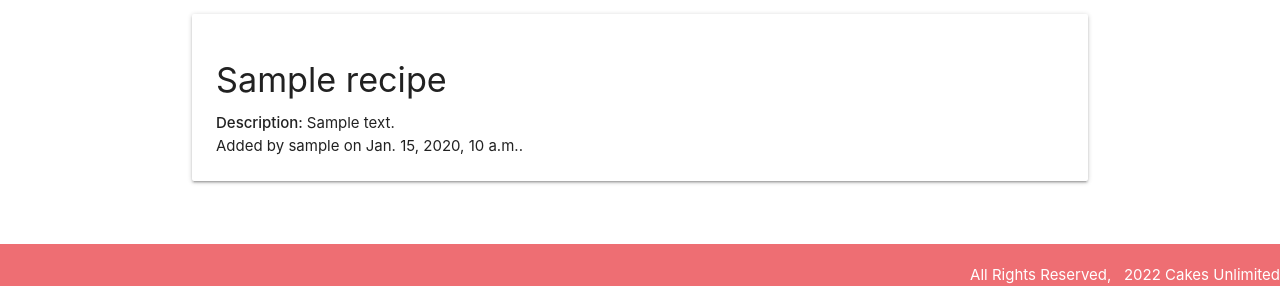
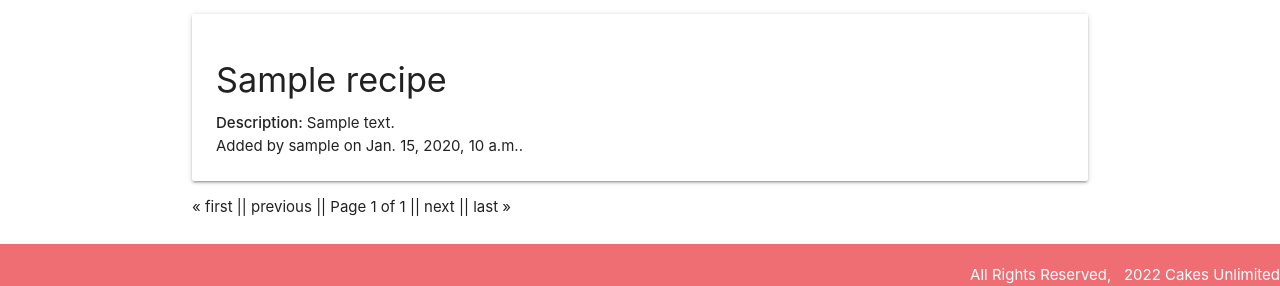
Before and after one commit to C-T-Ailey/Project-3-Cake-Recipe-Site, a Django app: page /cakes/1 in a window 1280 px wide. Shown: the part 514-800 px from the top of the page. Run offline with Django 4.2, Linux system fonts and the light colour scheme; tables that the repository leaves empty hold one stand-in row (values such as "Sample post").

Commit message:
added pagination for Recipe objects in assigned Cake object details page, updated cake_detail template with pagination

```diff
--- a/cakeproject/main_app/templates/main_app/cake_detail.html
+++ b/cakeproject/main_app/templates/main_app/cake_detail.html
@@ -45,7 +45,7 @@
 
 {% if cake.recipe_set.all %}
 
-    {% for recipe in cake.recipe_set.all %}
+    {% for recipe in page_obj %}
         <div class="card">
             <div class="card-content">
                 <h4>
@@ -63,6 +63,34 @@
         </div>
     {% endfor %}
 
+    <div class="pagination">
+        <span class="step-links">
+            {% if page_obj.has_previous %}
+                <a href="?page=1">&laquo; first</a>
+                ||
+                <a href="?page={{ page_obj.previous_page_number }}">previous</a>
+            {% else %}
+                &laquo; first
+                ||
+                previous
+            {% endif %}
+
+            <span class="current">
+                || Page {{ page_obj.number }} of {{ page_obj.paginator.num_pages }} ||
+            </span>
+
+            {% if page_obj.has_next %}
+                <a href="?page={{ page_obj.next_page_number }}">next</a>
+                ||
+                <a href="?page={{ page_obj.paginator.num_pages }}">last &raquo;</a>
+            {% else %}
+                next
+                ||
+                last &raquo;
+            {% endif %}
+        </span>
+    </div>
+
 {% else %}
     <p>No recipes yet</p>
 {% endif %}
--- a/cakeproject/main_app/views.py
+++ b/cakeproject/main_app/views.py
@@ -24,8 +24,12 @@ class CakeDetail(DetailView):
     model = Cake
     def get_context_data(self, **kwargs):
         context = super(CakeDetail, self).get_context_data(**kwargs)
+        page = self.request.GET.get('page')
+        paginator = Paginator(Recipe.objects.filter(cake=self.get_object()).order_by('created_date'), 3)
+        context['page_obj'] = paginator.get_page(page)
         context['form'] = RecipeForm
         return context
+
 
 class CakeCreate(LoginRequiredMixin, SuccessMessageMixin, CreateView):
     model = Cake
@@ -54,7 +58,6 @@ def home(request):
 def cakes_index(request):
     cakes = Cake.objects.all()
     paginator = Paginator(cakes, 3)
-
     page_number = request.GET.get('page')
     page_obj = paginator.get_page(page_number)
     return render(request, 'cakes/index.html', {'page_obj': page_obj})
```
